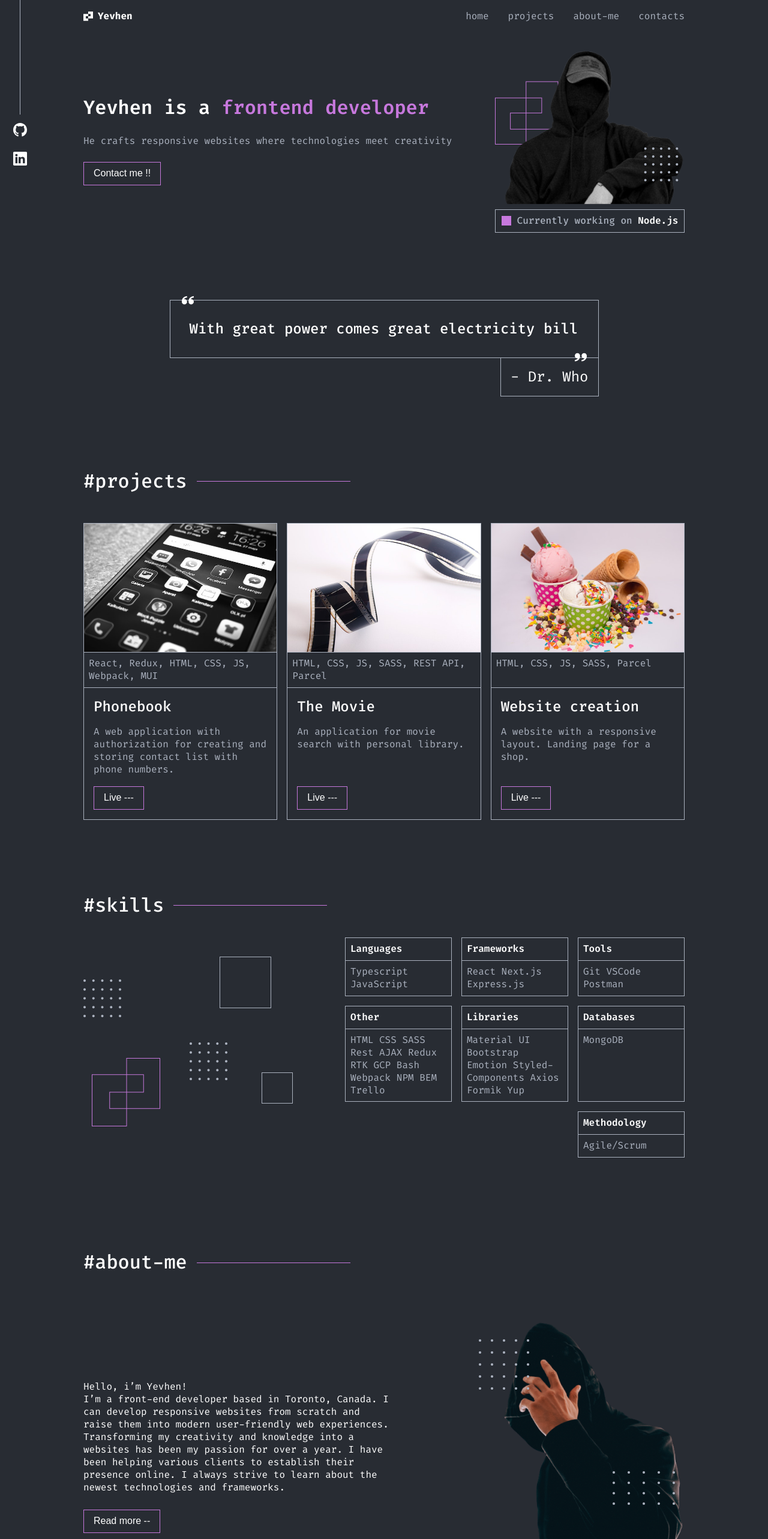
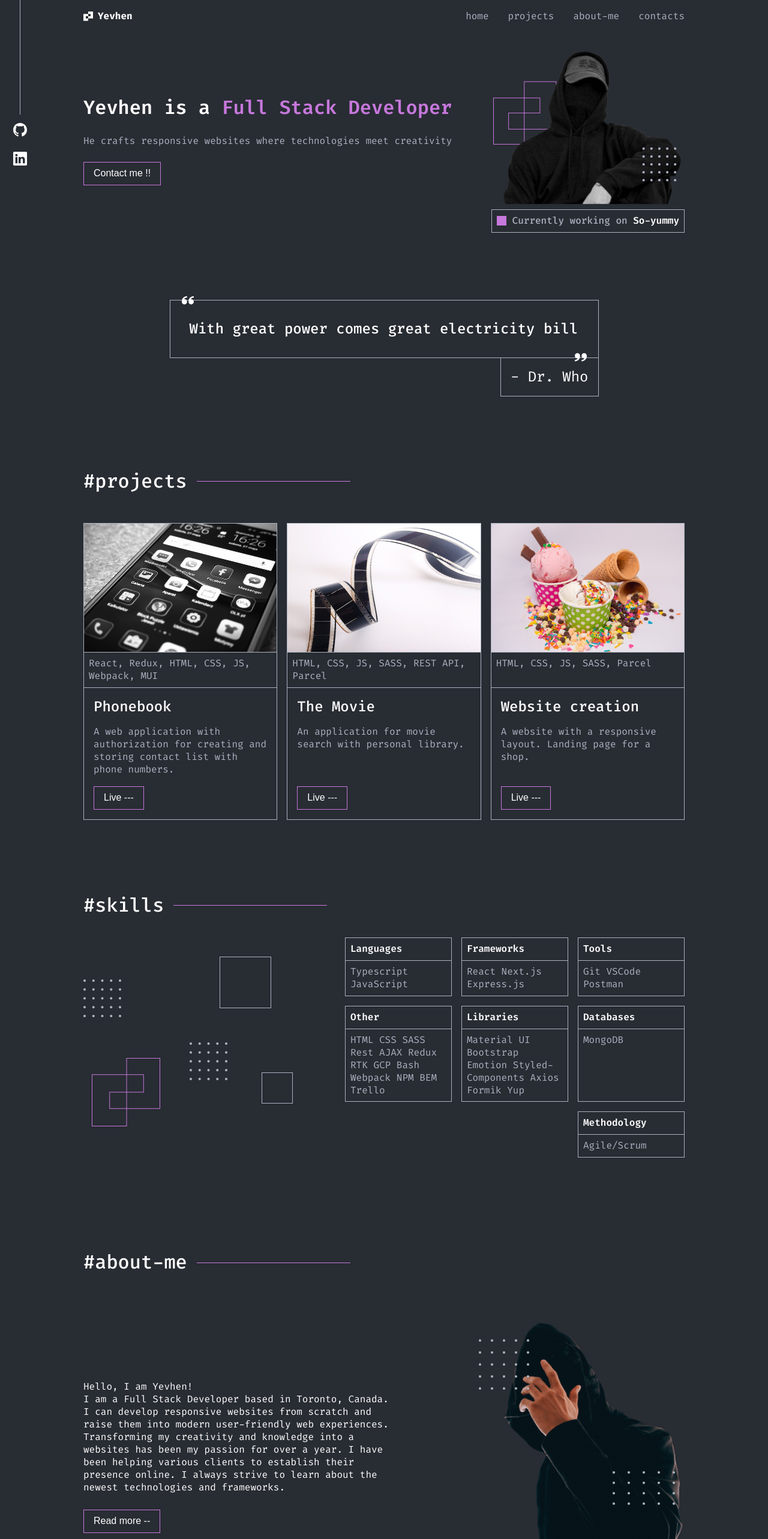
Before and after one commit to Yevhen999/portfolio, a Next.js app: page / in a window 1280 px wide. Shown: the top 2566 px of the page at 60% size. Built offline with nearby package versions, Linux system fonts and the light colour scheme.

Commit message:
change description

```diff
--- a/components/About/About.js
+++ b/components/About/About.js
@@ -8,14 +8,13 @@ const About = () => {
       <div className={styles.aboutWrap}>
         <div className={styles.aboutTextWrap}>
           <p className={styles.aboutText}>
-            Hello, i’m Yevhen! <br />
-            I’m a front-end developer based in Toronto, Canada. I can develop
-            responsive websites from scratch and raise them into modern
-            user-friendly web experiences. Transforming my creativity and
-            knowledge into a websites has been my passion for over a year. I
-            have been helping various clients to establish their presence
-            online. I always strive to learn about the newest technologies and
-            frameworks.
+            Hello, I am Yevhen! <br />I am a Full Stack Developer based in
+            Toronto, Canada. I can develop responsive websites from scratch and
+            raise them into modern user-friendly web experiences. Transforming
+            my creativity and knowledge into a websites has been my passion for
+            over a year. I have been helping various clients to establish their
+            presence online. I always strive to learn about the newest
+            technologies and frameworks.
           </p>
           <button type="button" className={styles.aboutButton}>
             Read more --
--- a/components/Footer/Footer.js
+++ b/components/Footer/Footer.js
@@ -25,7 +25,7 @@ const Footer = () => {
             </Link>
           </div>
           <p className={styles.footerText}>
-            Front-end developer based in Canada
+            Full Stack Developer based in Canada
           </p>
         </div>
         <div className={styles.footerListWrap}>
--- a/components/HeroMob/HeroMob.js
+++ b/components/HeroMob/HeroMob.js
@@ -17,7 +17,7 @@ const HeroMob = () => {
         <div className={styles.heroLeftSide}>
           <h1 className={styles.heroTitle}>
             Yevhen is a{" "}
-            <span className={styles.heroTitleText}>frontend developer</span>
+            <span className={styles.heroTitleText}>Full Stack Developer</span>
           </h1>
           <p className={styles.heroText}>
             He crafts responsive websites where technologies meet creativity
@@ -51,11 +51,11 @@ const HeroMob = () => {
               <span>
                 <Link
                   className={styles.heroLink}
-                  href="https://github.com/Yevhen999/nodejs-phonebook.git"
+                  href="https://yevhen999.github.io/so-yummy/welcome"
                   target="_blank"
                   rel="nofollow noreferrer noopener"
                 >
-                  Node.js
+                  So-yummy
                 </Link>
               </span>
             </p>
```
